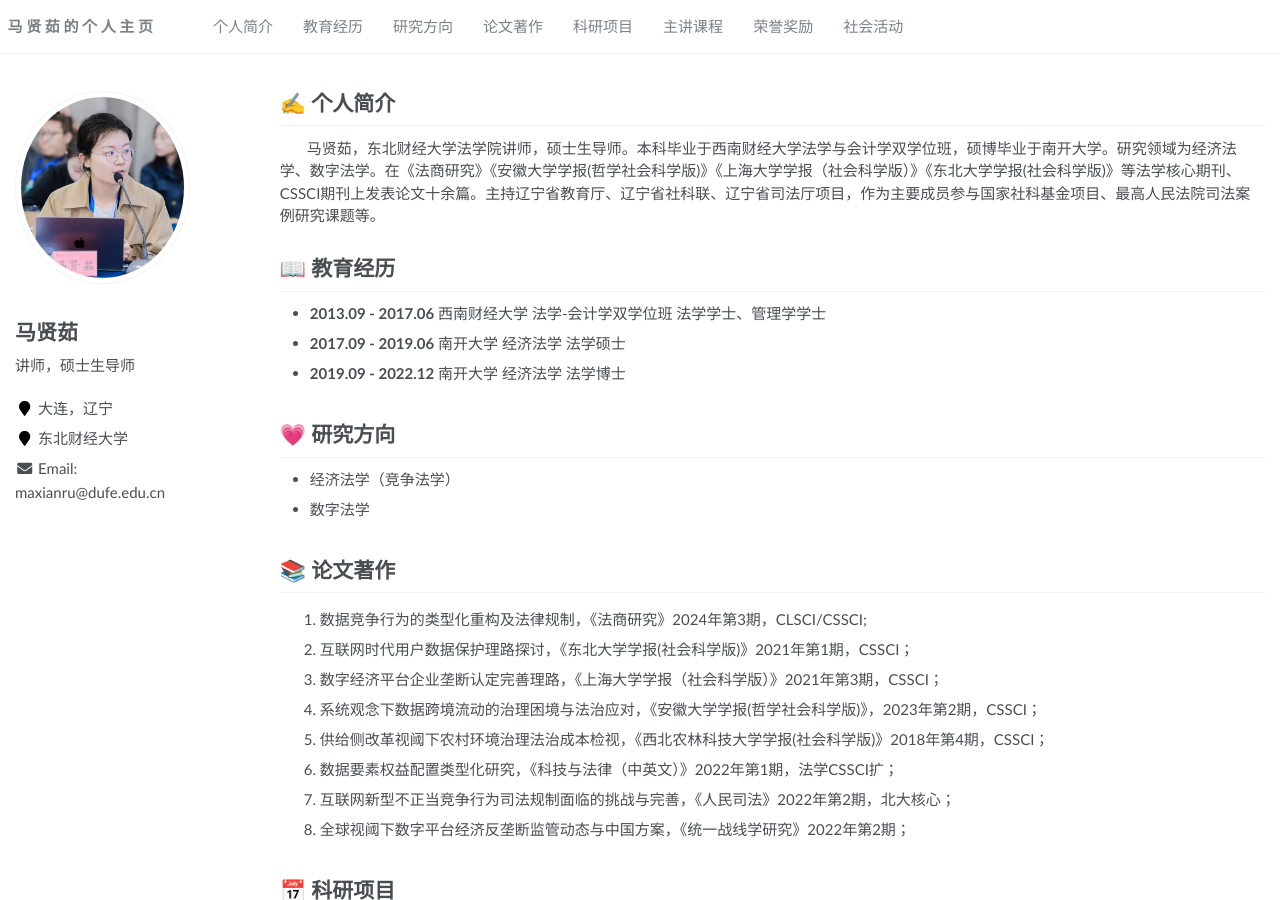
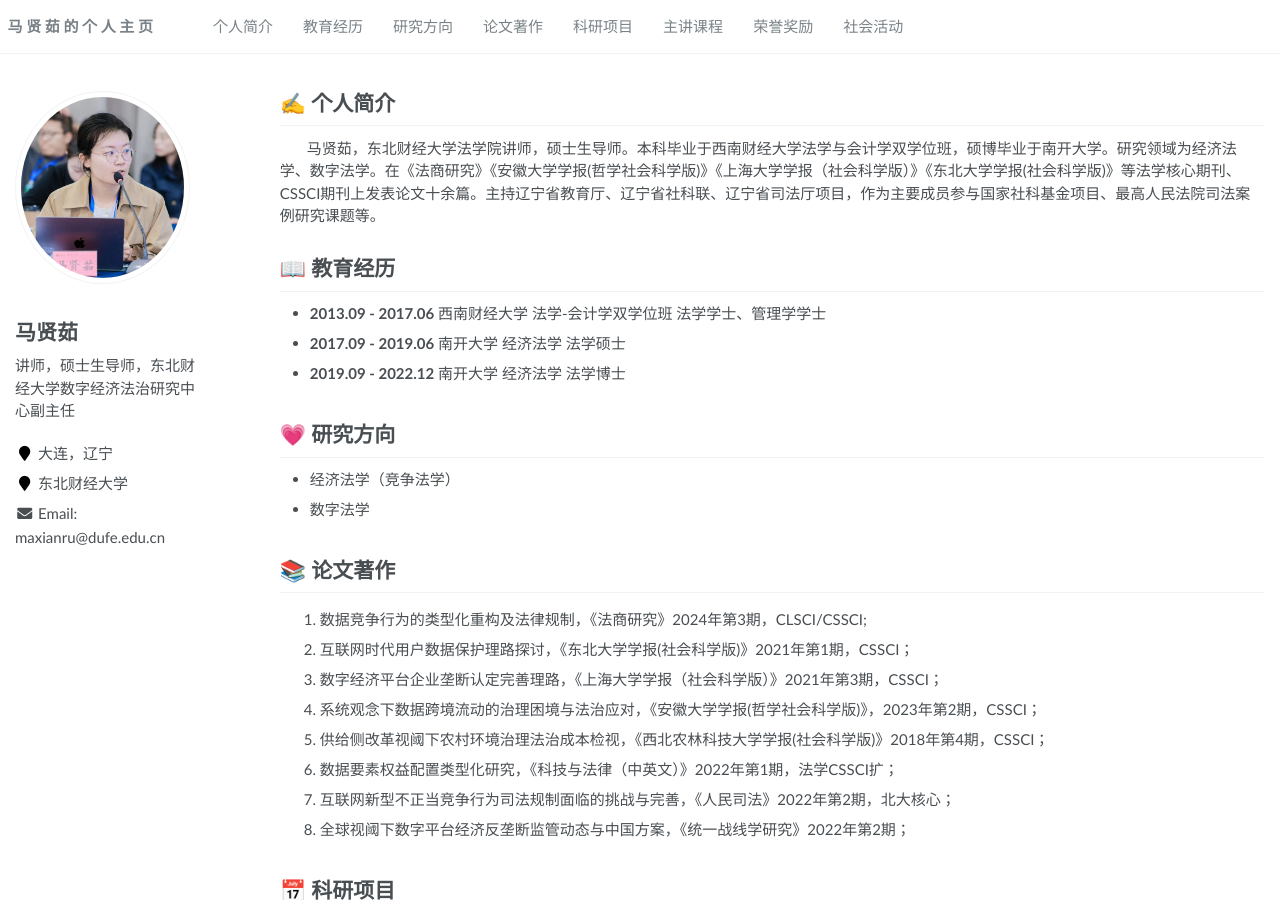
Before and after one commit to maxianru/maxianru.github.io, a Jekyll site: the page built from _pages/about.md, in a window 1280 px wide and 900 px high. Built offline with Jekyll 4.4.1, drawn with Linux system fonts in a browser that asks for light colours.

Commit message:
Update _config.yml

```diff
--- a/_config.yml
+++ b/_config.yml
@@ -24,7 +24,7 @@ author:
   english_name             :
   chinese_name             : "马贤茹"
   avatar           : "images/ma.jpg"
-  bio              : "讲师，硕士生导师"
+  bio              : "讲师，硕士生导师，东北财经大学数字经济法治研究中心副主任"
   location         : "大连，辽宁"
   employer         : "东北财经大学"
   pubmed           :
```
